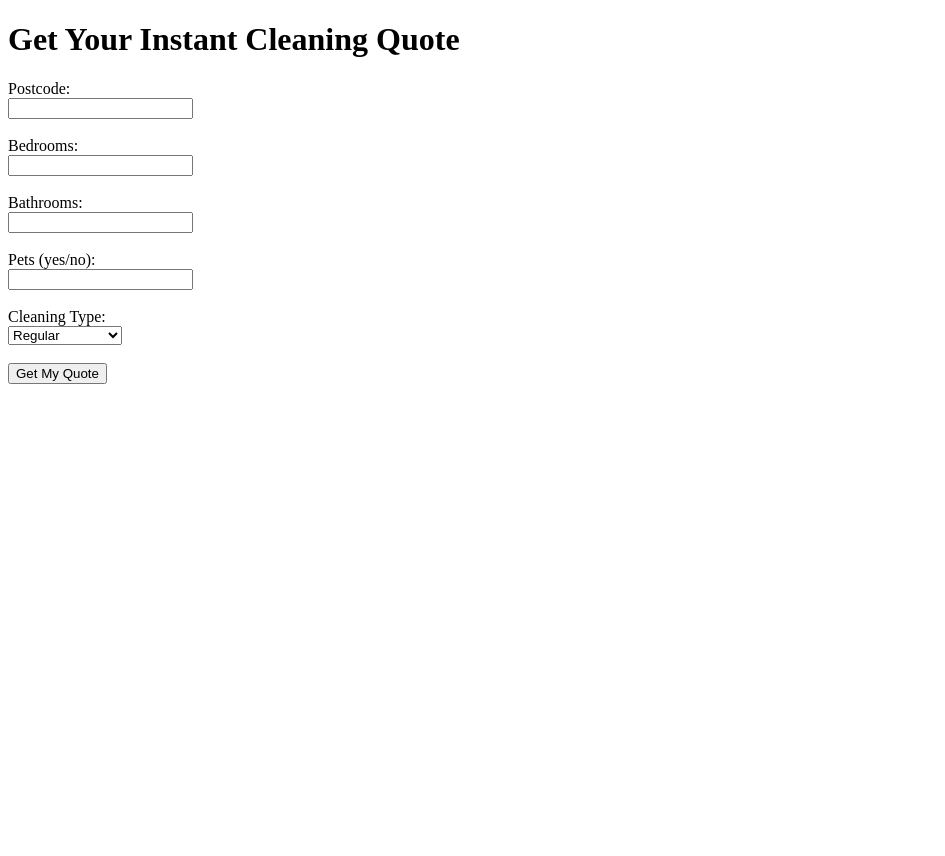
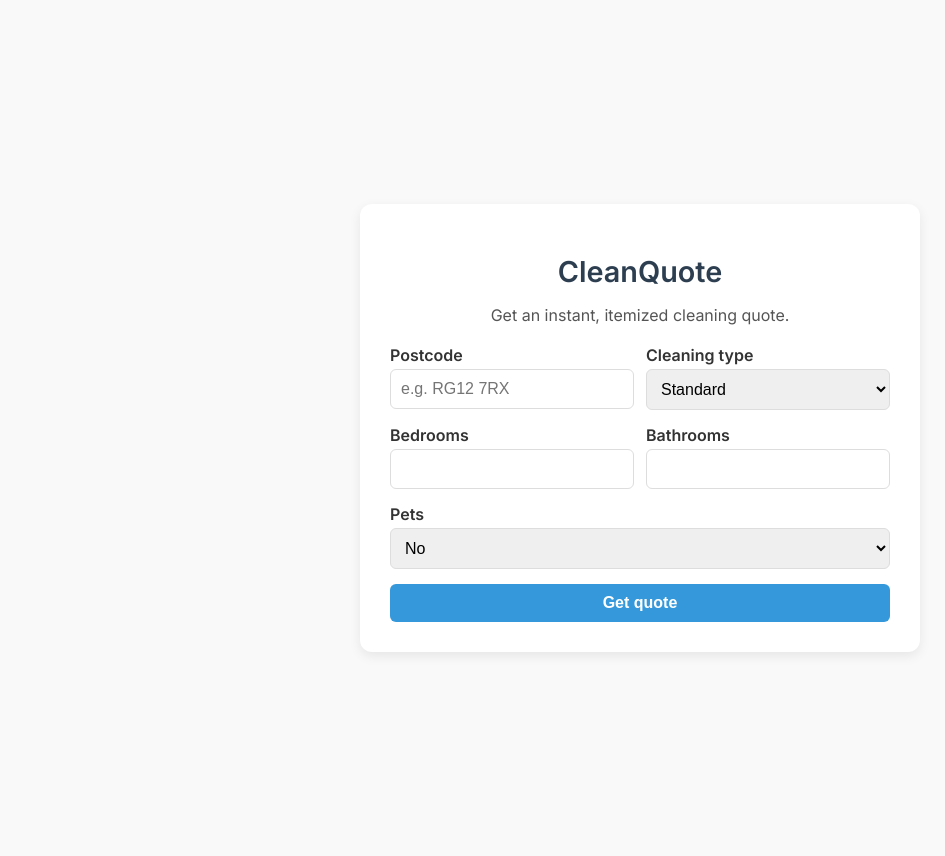
Before and after one commit to sebbarrientos/CleanQuote, a Flask app: page / in a window 1280 px wide. Shown: the whole page, without its empty margins (0-945 px from the left). Before the commit the page ends 384 px from the top, so only its background shows below. Run offline with Flask 3, Linux system fonts and the light colour scheme.

Commit message:
Update index.html

```diff
--- a/templates/index.html
+++ b/templates/index.html
@@ -1,32 +1,122 @@
-
-<!DOCTYPE html>
-<html>
+<!doctype html>
+<html lang="en">
 <head>
-    <title>CleanQuote - Instant Cleaning Quotes</title>
+  <meta charset="utf-8" />
+  <title>CleanQuote</title>
+  <meta name="viewport" content="width=device-width, initial-scale=1" />
+  <link href="https://fonts.googleapis.com/css2?family=Inter:wght@400;600&display=swap" rel="stylesheet">
+  <style>
+    body {
+      font-family: 'Inter', sans-serif;
+      background-color: #f9f9f9;
+      color: #333;
+      display: flex;
+      align-items: center;
+      justify-content: center;
+      min-height: 100vh;
+      padding: 20px;
+    }
+    .container {
+      background: #fff;
+      padding: 30px;
+      border-radius: 12px;
+      box-shadow: 0 4px 12px rgba(0,0,0,0.08);
+      max-width: 500px;
+      width: 100%;
+    }
+    h1 {
+      font-size: 1.8rem;
+      font-weight: 600;
+      margin-bottom: 8px;
+      text-align: center;
+      color: #2c3e50;
+    }
+    p {
+      text-align: center;
+      margin-bottom: 20px;
+      color: #555;
+    }
+    form {
+      display: grid;
+      gap: 15px;
+    }
+    label {
+      font-weight: 600;
+      margin-bottom: 4px;
+      display: block;
+    }
+    input, select, button {
+      padding: 10px;
+      font-size: 16px;
+      border: 1px solid #ddd;
+      border-radius: 6px;
+      width: 100%;
+      box-sizing: border-box;
+    }
+    input:focus, select:focus {
+      border-color: #3498db;
+      outline: none;
+      box-shadow: 0 0 0 2px rgba(52, 152, 219, 0.2);
+    }
+    button {
+      background-color: #3498db;
+      color: white;
+      font-weight: 600;
+      cursor: pointer;
+      border: none;
+      transition: background-color 0.2s;
+    }
+    button:hover {
+      background-color: #2980b9;
+    }
+    .row {
+      display: grid;
+      grid-template-columns: 1fr 1fr;
+      gap: 12px;
+    }
+    @media (max-width: 640px) {
+      .row { grid-template-columns: 1fr; }
+    }
+  </style>
 </head>
 <body>
-    <h1>Get Your Instant Cleaning Quote</h1>
-    <form action="/quote" method="post">
-        <label>Postcode:</label><br>
-        <input type="text" name="postcode" required><br><br>
-
-        <label>Bedrooms:</label><br>
-        <input type="number" name="bedrooms" required><br><br>
-
-        <label>Bathrooms:</label><br>
-        <input type="number" name="bathrooms" required><br><br>
-
-        <label>Pets (yes/no):</label><br>
-        <input type="text" name="pets" required><br><br>
-
-        <label>Cleaning Type:</label><br>
-        <select name="cleaning_type">
-            <option value="regular">Regular</option>
-            <option value="deep">Deep Clean</option>
-            <option value="end-of-tenancy">End of Tenancy</option>
-        </select><br><br>
-
-        <input type="submit" value="Get My Quote">
+  <div class="container">
+    <h1>CleanQuote</h1>
+    <p>Get an instant, itemized cleaning quote.</p>
+    <form action="/quote" method="POST">
+      <div class="row">
+        <div>
+          <label>Postcode</label>
+          <input name="postcode" required placeholder="e.g. RG12 7RX" />
+        </div>
+        <div>
+          <label>Cleaning type</label>
+          <select name="cleaning_type" required>
+            <option value="standard">Standard</option>
+            <option value="deep">Deep clean</option>
+            <option value="end-of-tenancy">End of tenancy</option>
+          </select>
+        </div>
+      </div>
+      <div class="row">
+        <div>
+          <label>Bedrooms</label>
+          <input name="bedrooms" type="number" min="0" required />
+        </div>
+        <div>
+          <label>Bathrooms</label>
+          <input name="bathrooms" type="number" min="0" required />
+        </div>
+      </div>
+      <div>
+        <label>Pets</label>
+        <select name="pets" required>
+          <option>No</option>
+          <option>Yes</option>
+        </select>
+      </div>
+      <button type="submit">Get quote</button>
     </form>
+  </div>
 </body>
-</html
+</html>
```
